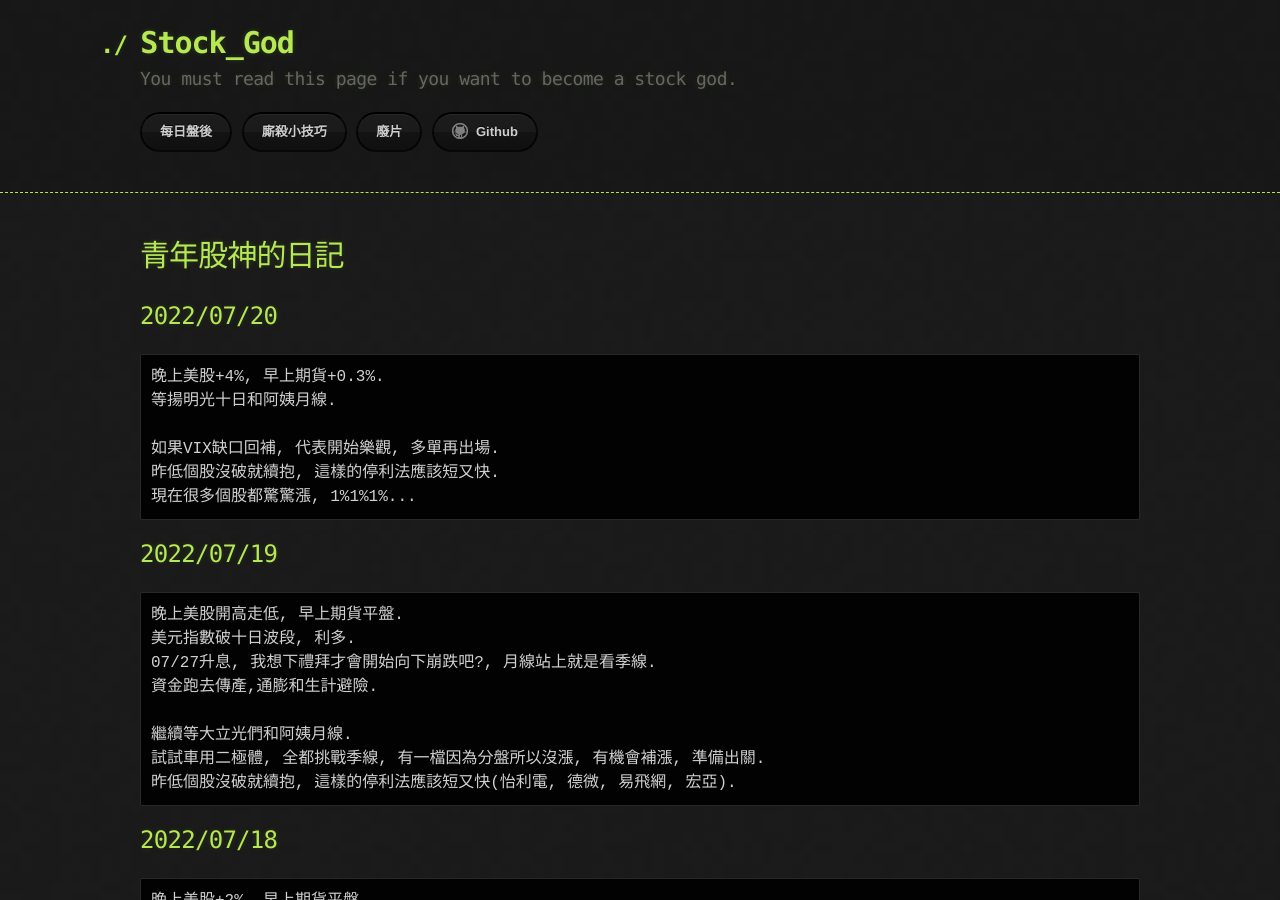
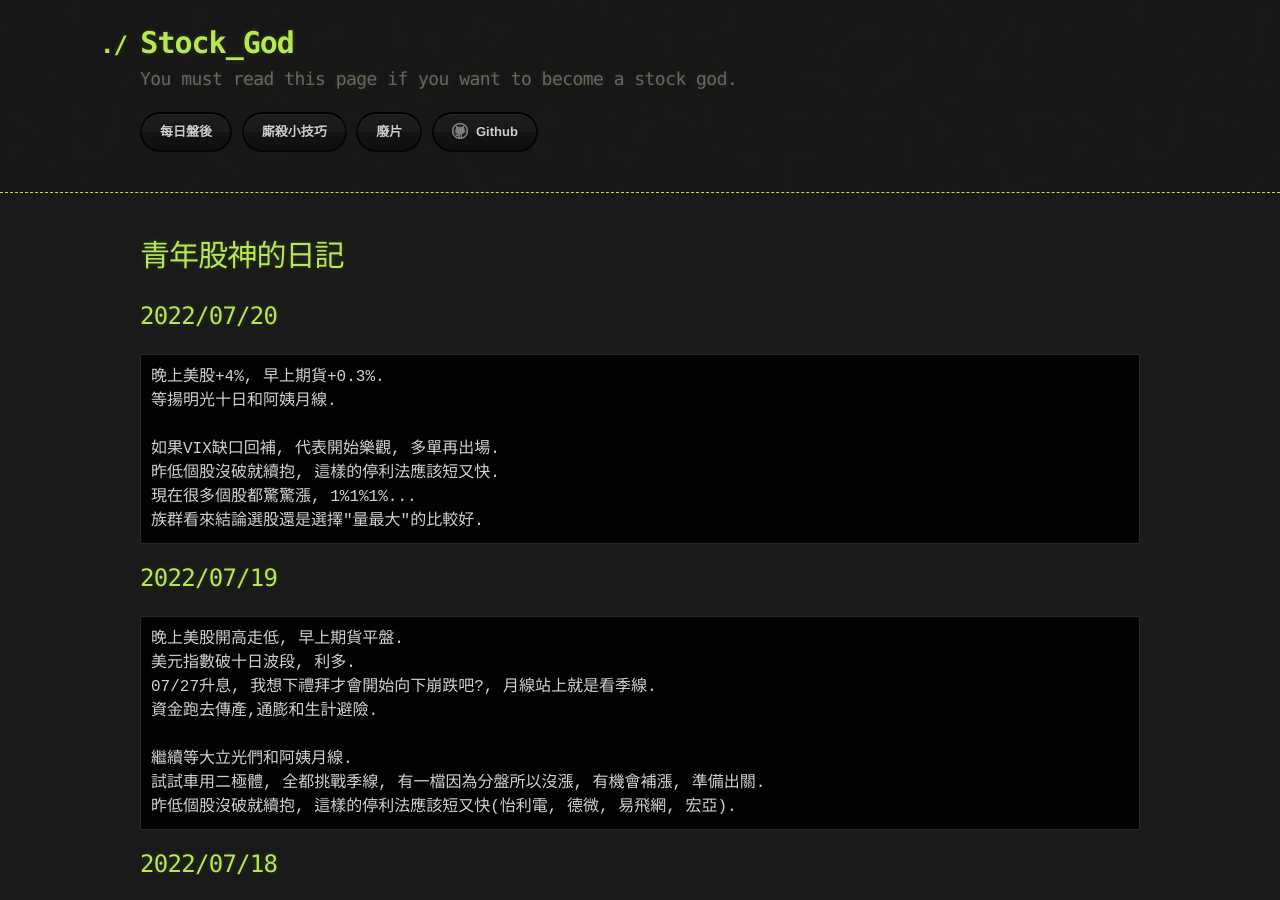
Before and after one commit to lepg5487/Stock_God, a Jekyll site: the page built from index.md, in a window 1280 px wide and 900 px high. Built offline with Jekyll 4.4.1, drawn with Linux system fonts in a browser that asks for light colours; our own code applies the rules of GitHub Pages for plain Markdown files.

Commit message:
Update index.md

````diff
--- a/index.md
+++ b/index.md
@@ -11,6 +11,7 @@ layout: testlayouts
 如果VIX缺口回補, 代表開始樂觀, 多單再出場.
 昨低個股沒破就續抱, 這樣的停利法應該短又快.
 現在很多個股都驚驚漲, 1%1%1%...
+族群看來結論選股還是選擇"量最大"的比較好.
 ```
 
 ## 2022/07/19
````
